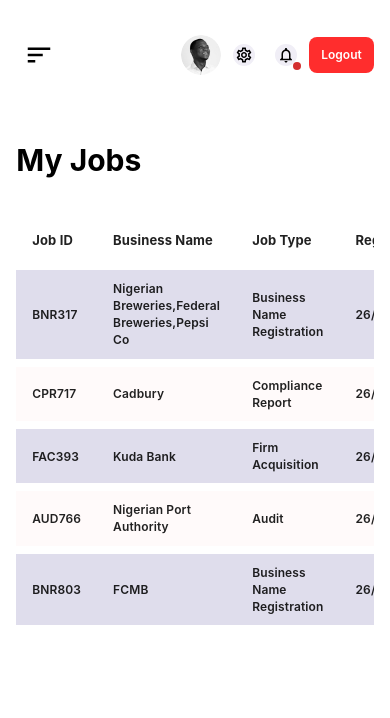
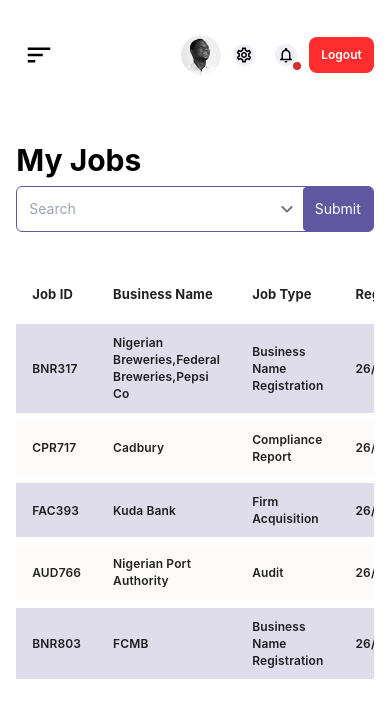
Before and after one commit to Whitegatesolutions/registree-admin-frontend, a Next.js app: page /jobs in a window 390 px wide. Shown: the top 718 px of the page. Built offline with nearby package versions, Linux system fonts and the light colour scheme.

Commit message:
added jobs page search bar

```diff
--- a/components/modules/jobs-module/jobs-component.tsx
+++ b/components/modules/jobs-module/jobs-component.tsx
@@ -1,9 +1,10 @@
 import MainLayout from "../../layouts/main-layout";
 import ControlPointRoundedIcon from '@mui/icons-material/ControlPointRounded';
 import JobsTable from "./jobs-table";
-import { Box, Container, Grid } from "@mui/material";
+import { Box, Container, Grid, IconButton } from "@mui/material";
 import { DashboardTopBar } from "../../layouts/dashboard-top-bar";
 import React from 'react';
+import KeyboardArrowDownRoundedIcon from '@mui/icons-material/KeyboardArrowDownRounded';
 
 const JobsComponent = () :JSX.Element =>{
 
@@ -14,8 +15,22 @@
                     <div className="w-full">
                         <DashboardTopBar pageTitle="Hi Oluwadamilola" showControls={true}/>
                     </div>
-                    <div className="w-full flex justify-between my-8">
+                    <div className="w-full flex flex-col gap-2 my-8">
                         <p className="text-3xl text-black font-bold">My&nbsp;Jobs</p>
+                        <form>
+                            <div className="w-full bg-white border border-[#6157A0] rounded-md flex justify-between">
+                                <input type="text" className="p-3 rounded-md bg-white text-sm text-black"
+                                placeholder="Search"/>
+                               <div className="flex flex-row gap-1">
+                                    <IconButton sx={{padding : 0}}>
+                                        <KeyboardArrowDownRoundedIcon/>
+                                    </IconButton>
+                                    <input type="submit"
+                                    value={"Submit"}
+                                    className="bg-[#6157A0] text-white text-sm py-2 px-3 outline-none rounded"/>
+                               </div>
+                            </div>
+                        </form>
                     </div>
                     <JobsTable/>
                 </div>
@@ -26,6 +41,18 @@
                     <div className="w-11/12">
                         <div className="w-full flex justify-between my-8">
                             <p className="text-3xl text-black font-bold">My&nbsp;Jobs</p>
+                            <form>
+                                <div className="bg-white border border-[#6157A0] rounded-md">
+                                    <input type="text" className="p-2 rounded-md bg-white text-sm text-black"
+                                    placeholder="Search"/>
+                                    <IconButton sx={{padding : 0}}>
+                                        <KeyboardArrowDownRoundedIcon/>
+                                    </IconButton>
+                                    <input type="submit"
+                                    value={"Submit"}
+                                    className="bg-[#6157A0] text-white text-sm py-2 px-3 outline-none rounded"/>
+                                </div>
+                            </form>
                         </div>
                         <JobsTable/>
                     </div>
--- a/components/modules/user-management-module/user-management.tsx
+++ b/components/modules/user-management-module/user-management.tsx
@@ -15,9 +15,9 @@
                     <div className="w-full">
                         <DashboardTopBar pageTitle="Hi Oluwadamilola" showControls={true}/>
                     </div>
-                    <div className="w-full flex justify-between my-4">
-                        <p className="text-xl md:text-2xl lg:text-3xl text-black font-bold">User Management</p>
-                        <button className="flex justify-center items-center gap-1 text-xs font-semibold text-white py-2 px-4 rounded-md bg-[#6157A0]">
+                    <div className="w-full flex flex-col gap-2 my-4">
+                        <p className="text-3xl text-black font-bold">User Management</p>
+                        <button className="w-full flex justify-center items-center gap-1 text-xs font-semibold text-white py-2 px-4 rounded-md bg-[#6157A0]">
                             <ControlPointRoundedIcon sx={{fontSize : '18px'}}/>
                             Add&nbsp;User
                         </button>
```
